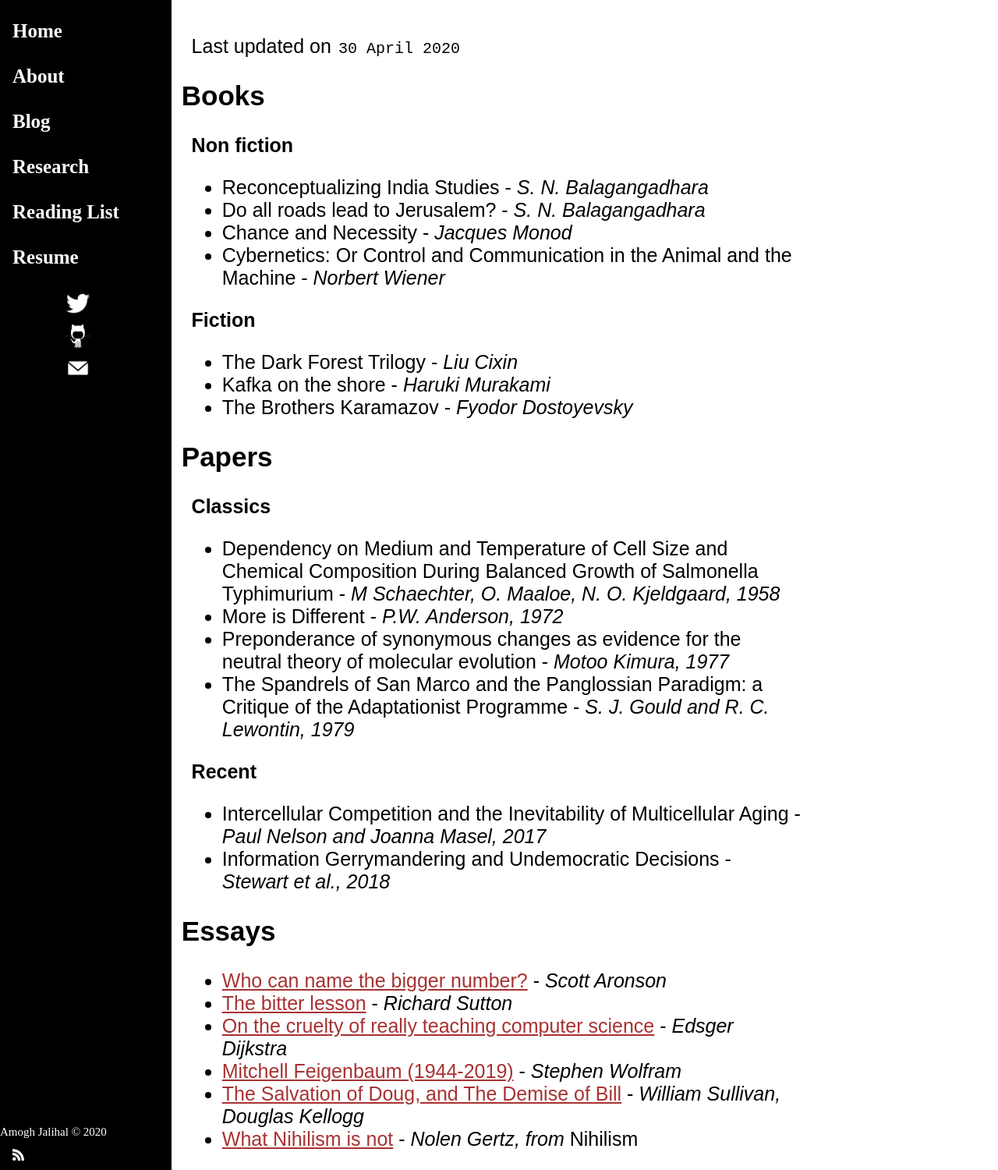
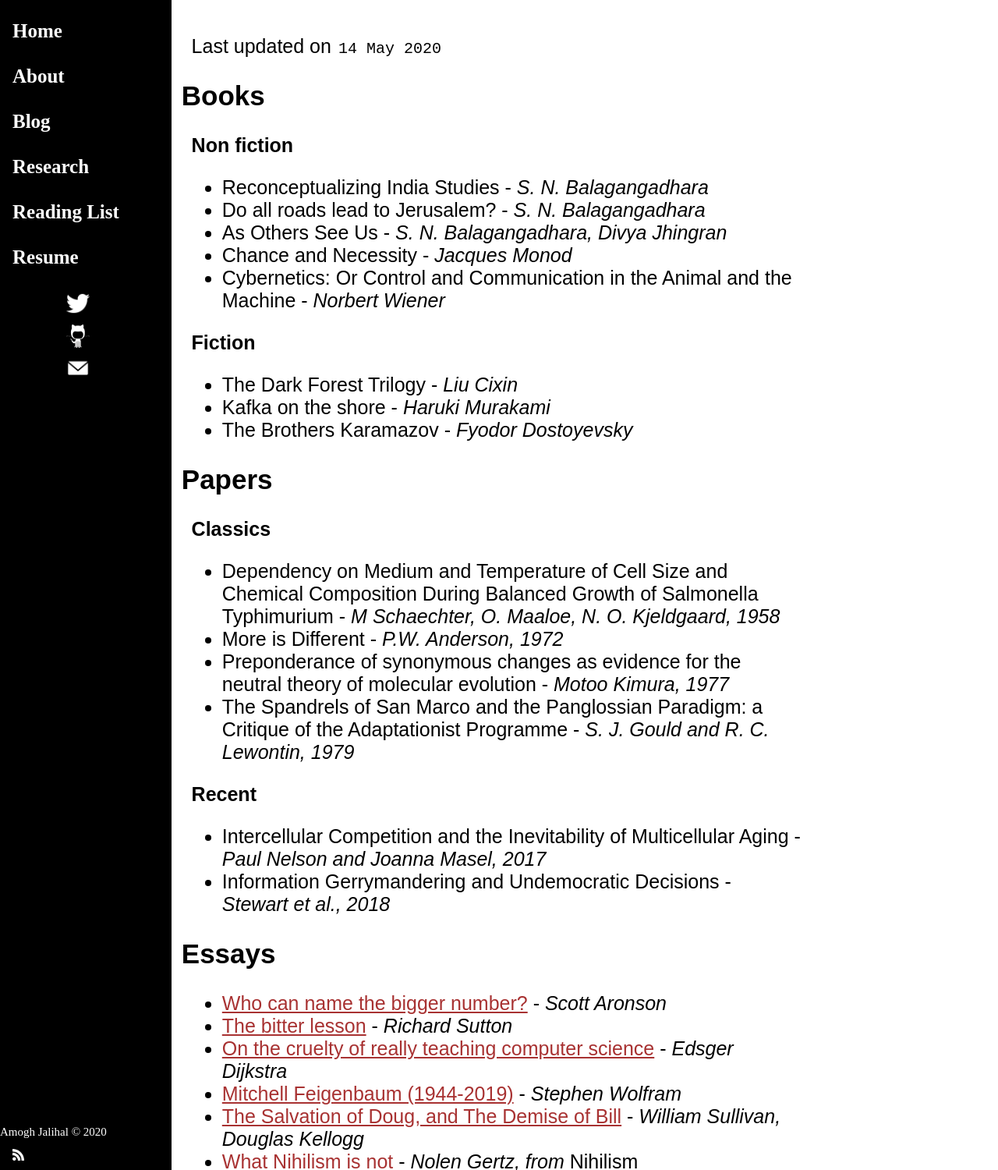
Before and after one commit to amoghpj/amoghpj.github.io, a Jekyll site: the page built from readinglist.md, in a window 1280 px wide. Shown: the whole page at 78% size. Built offline with Jekyll 4.4.1, drawn with Linux system fonts in a browser that asks for light colours; comment, search, counter and statistics services are not loaded.

Commit message:
Updated reading list

```diff
--- a/readinglist.md
+++ b/readinglist.md
@@ -2,7 +2,7 @@
 layout: default
 title: Reading list
 ---
-Last updated on `30 April 2020`
+Last updated on `14 May 2020`
 
 ## Books
 
@@ -10,6 +10,7 @@ Last updated on `30 April 2020`
 
 - Reconceptualizing India Studies - *S. N. Balagangadhara*
 - Do all roads lead to Jerusalem? - *S. N. Balagangadhara*
+- As Others See Us - *S. N. Balagangadhara, Divya Jhingran*
 - Chance and Necessity - *Jacques Monod*
 - Cybernetics: Or Control and Communication in the Animal and the Machine - *Norbert Wiener*
 
```
